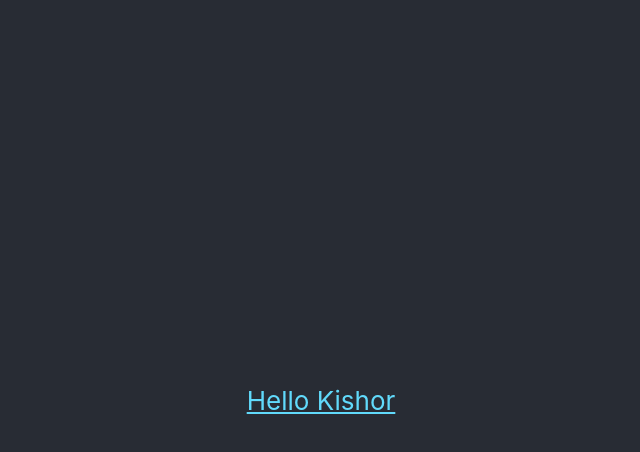
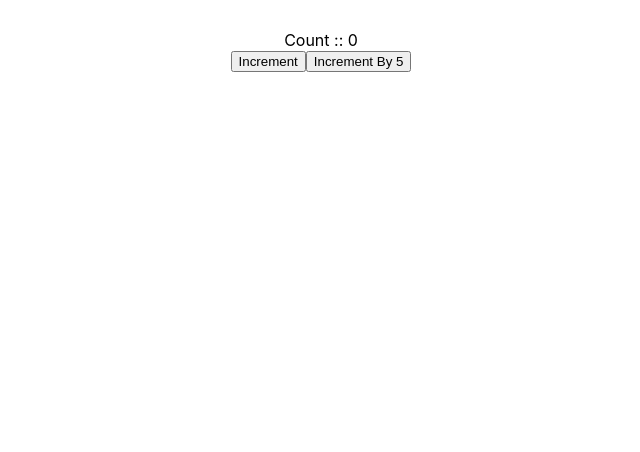
Before and after one commit to Kishor6941/React_Complete_Guide, a React (Create React App) app: page / in a window 1280 px wide. Shown: the top 452 px of the page, without its empty margins (319-959 px from the left). Built offline with nearby package versions, Linux system fonts and the light colour scheme.

Commit message:
props and state

```diff
--- a/src/App.css
+++ b/src/App.css
@@ -1,38 +1,8 @@
 .App {
   text-align: center;
-}
-
-.App-logo {
-  height: 40vmin;
-  pointer-events: none;
-}
-
-@media (prefers-reduced-motion: no-preference) {
-  .App-logo {
-    animation: App-logo-spin infinite 20s linear;
-  }
-}
-
-.App-header {
-  background-color: #282c34;
-  min-height: 100vh;
   display: flex;
-  flex-direction: column;
   align-items: center;
   justify-content: center;
-  font-size: calc(10px + 2vmin);
-  color: white;
+  margin-top: 30px;
+
 }
-
-.App-link {
-  color: #61dafb;
-}
-
-@keyframes App-logo-spin {
-  from {
-    transform: rotate(0deg);
-  }
-  to {
-    transform: rotate(360deg);
-  }
-}
--- a/src/App.js
+++ b/src/App.js
@@ -1,22 +1,22 @@
-import logo from './logo.svg';
 import './App.css';
-
-function App() {
+//import Greet from "./components/Greet"
+// import Welcome from "./components/Welcome"
+// import Hello from "./components/Hello"
+//  import Message from "./components/Message"
+ import Counter from "./components/Counter"
+const  App = () => {
   return (
     <div className="App">
-      <header className="App-header">
+      {/* <Greet />
+      <Welcome /> */}
+      {/* <Hello  name="Kishor" surName="Fawade"> <span>Latur</span> </Hello>
+      <Hello name="Sunil" surName="Fawade"> <button>Action</button> </Hello>
+      <Hello name="Piyush"  surName="Fawade" />
 
-        <a
-          className="App-link"
-          href="https://reactjs.org"
-          target="_blank"
-          rel="noopener noreferrer"
-        >
-         Hello Kishor
-        </a>
-      </header>
+      <Welcome name="Harsh"> <span>Test</span> </Welcome> */}
+      {/* <Message /> */}
+      <Counter />
     </div>
   );
 }
-
 export default App;
--- /dev/null
+++ b/src/components/Counter.js
@@ -0,0 +1,38 @@
+ import React, { Component } from 'react'
+
+export class Counter extends Component {
+    constructor() {
+        super();
+        this.state = {
+            count : 0
+        }
+    }
+
+    increment() {
+        this.setState({
+            count : this.state.count+1,
+        },() => {
+            console.log(this.state.count)
+        })
+    }
+
+    incrementFive() {
+        this.setState(prev => ({
+            count : prev.count + 5
+        }))
+    }
+
+  render() {
+    return (
+        <div>
+            <div>Count :: {this.state.count}</div>
+            <div>
+            <button onClick={() => this.increment()}> Increment </button>
+            <button onClick={() => this.incrementFive()}> Increment By 5 </button>
+            </div>
+        </div>
+    )
+  }
+}
+
+export default Counter
--- /dev/null
+++ b/src/components/Greet.js
@@ -0,0 +1,9 @@
+import React from "react";
+
+function Greet() {
+    return (
+        <h1>Hello Kishor!!</h1>
+    )
+}
+
+export default Greet;
--- /dev/null
+++ b/src/components/Hello.js
@@ -0,0 +1,17 @@
+import React from "react";
+
+const Hello = (props) => {
+    let {name, surName} = props;
+    return (
+        <div className = "dummyClass">
+            <h1>Hello from {name} {surName} and I am from {props.children}</h1>
+        </div>
+    )
+
+//    return React.createElement(
+//     'div',
+//     {id : 'hello',className:"dummyClass"},
+//     React.createElement('h1',null,'Hello Kishor'))
+}
+
+export default Hello;
--- /dev/null
+++ b/src/components/Message.js
@@ -0,0 +1,27 @@
+import React, { Component } from "react";
+
+class Message extends Component {
+    constructor() {
+        super();
+        this.state = {
+            message : "Welcome Visitor"
+        }
+    }
+    changeSub() {
+        this.setState({
+            message : "Thank you for subscribing"
+        })
+    }
+    render() {
+        return (
+            <div>
+                <h1> {this.state.message}</h1>
+                <div>
+                    <button onClick={() => this.changeSub()}>SubScribe</button>
+                </div>
+            </div>
+        )
+    }
+}
+
+export default Message
--- /dev/null
+++ b/src/components/Welcome.js
@@ -0,0 +1,14 @@
+import React, { Component } from "react";
+
+class Welcome extends Component {
+render() {
+    let {name} = this.props
+    let {children} = this.props
+
+    return (
+        <h1>Hello from {name} Component {children}</h1>
+    )
+}
+}
+
+export default Welcome;
--- a/src/index.js
+++ b/src/index.js
@@ -6,9 +6,9 @@ import reportWebVitals from './reportWebVitals';
 
 const root = ReactDOM.createRoot(document.getElementById('root'));
 root.render(
-  <React.StrictMode>
+  // <React.StrictMode>
     <App />
-  </React.StrictMode>
+  // </React.StrictMode>
 );
 
 // If you want to start measuring performance in your app, pass a function
```
